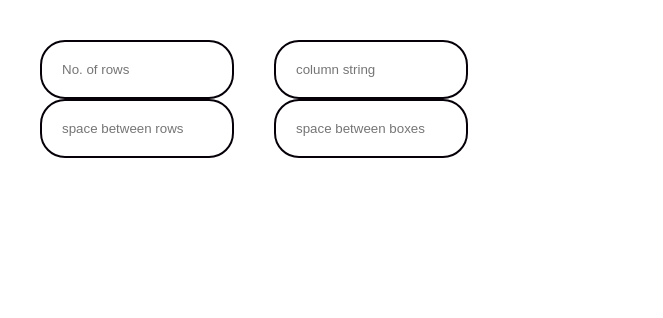
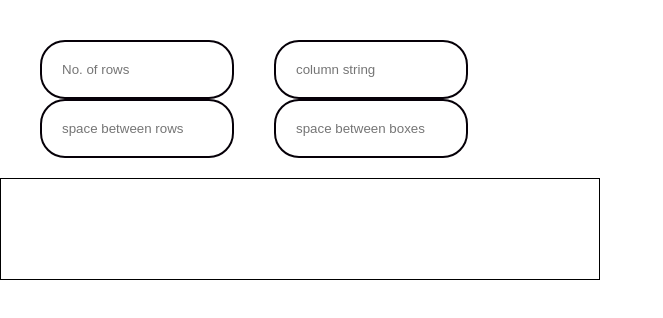
Before and after one commit to choudharyAbhishek/ReactRandomDataHandlerTest, a React (Create React App) app: page / in a window 1280 px wide. Shown: the top 318 px of the page, without its empty margins (0-663 px from the left). Built offline with nearby package versions, Linux system fonts and the light colour scheme.

Commit message:
added component for coloumn view

```diff
--- a/src/App.js
+++ b/src/App.js
@@ -1,6 +1,5 @@
 import React, { Component } from 'react';
 import UserInput from './components/UserInput'
-import './App.css';
 
 class App extends Component {
   render() {
--- /dev/null
+++ b/src/components/ColumnDesign.js
@@ -0,0 +1,12 @@
+import React, { Component } from 'react';
+
+class ColumnDesign extends Component {
+  render() {
+    return (
+      <div id="coloumnContainer">
+      </div>
+    );
+  }
+}
+
+export default ColumnDesign;
--- a/src/components/UserInput.js
+++ b/src/components/UserInput.js
@@ -1,5 +1,6 @@
 import React, { Component } from 'react';
-import '../styles/ComponentStyles.css'
+import '../styles/ComponentStyles.css';
+import ColumnView from './ColumnDesign.js'
 
 class UserInput extends Component {
     constructor(props) {
@@ -113,6 +114,7 @@ class UserInput extends Component {
                     <input type="number" id= "userInputs" placeholder="space between boxes" onChange={this.updateBoxesGap}/>
                 </div>
                 <div >
+                    <ColumnView />
                     {this.updateTableView()}
                 </div>
             </div>
--- a/src/styles/ComponentStyles.css
+++ b/src/styles/ComponentStyles.css
@@ -14,3 +14,10 @@
 #mainContainer {
     width: 600px
 }
+
+#coloumnContainer {
+    width:auto;
+    height:100px;
+    border:1px solid #000;
+    margin-top: 20px
+}
```
